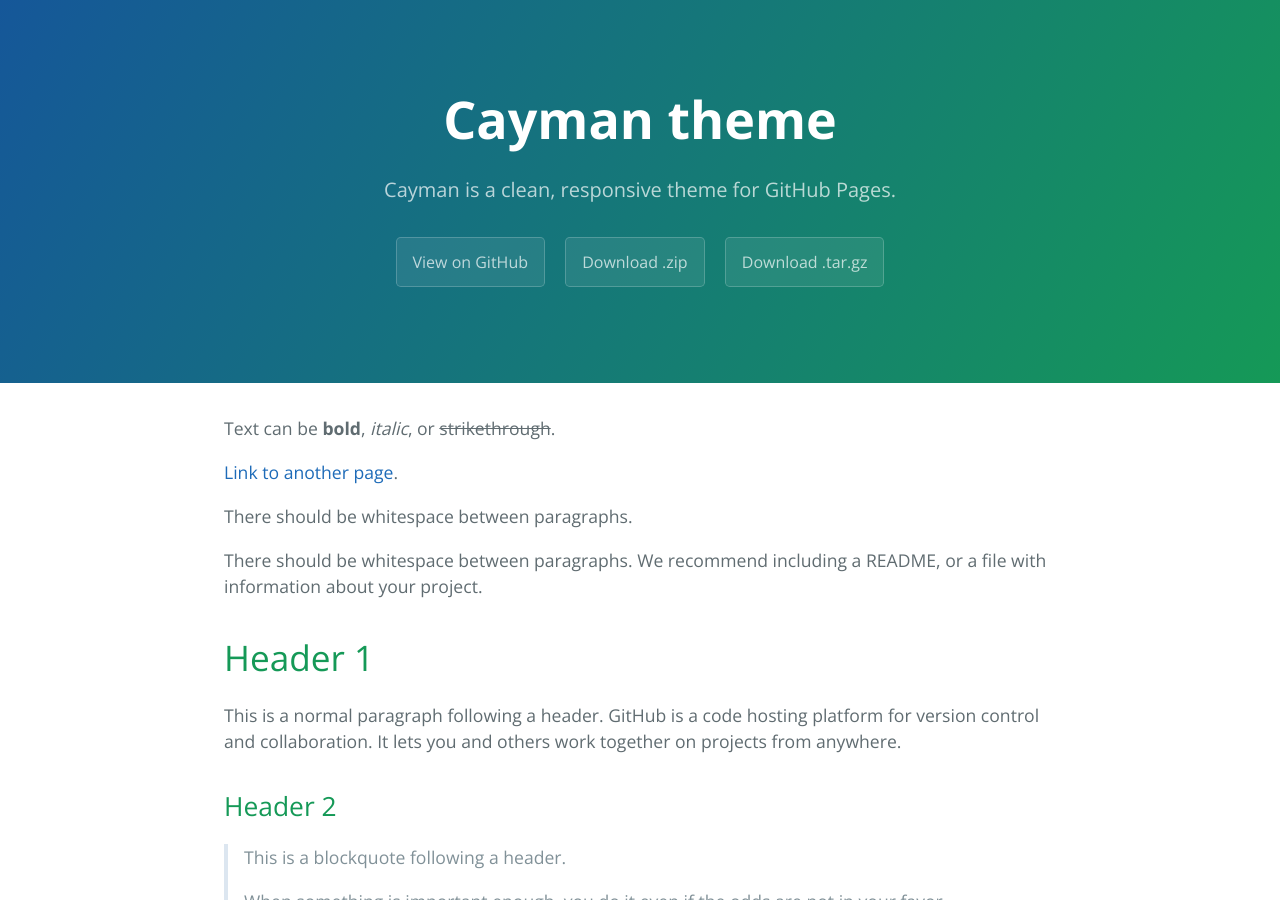
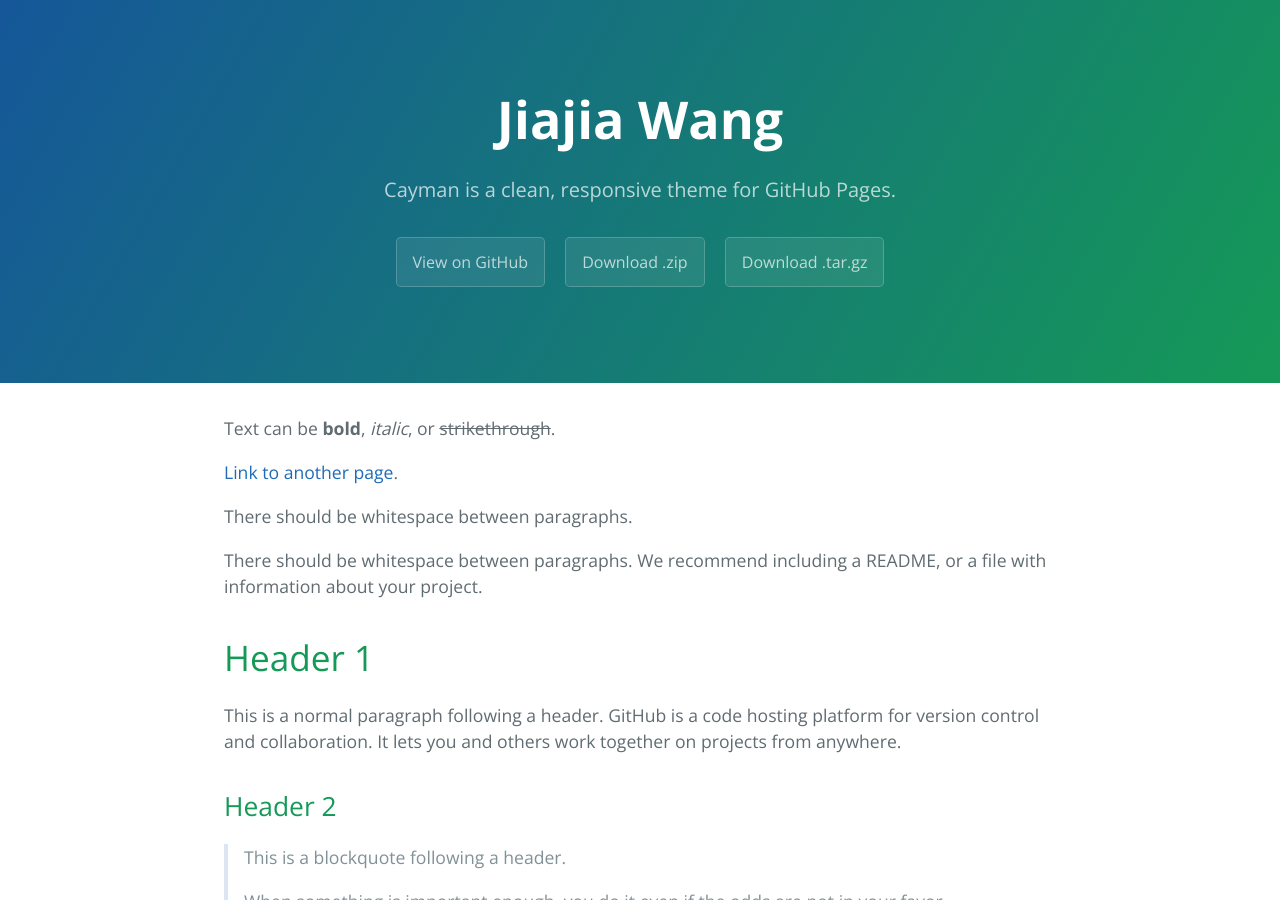
Before and after one commit to additionjj/jiajia_website, a Jekyll site: the page built from index.md, in a window 1280 px wide and 900 px high. Built offline with Jekyll 4.4.1, drawn with Linux system fonts in a browser that asks for light colours.

Commit message:
Update _config.yml

```diff
--- a/_config.yml
+++ b/_config.yml
@@ -1,4 +1,4 @@
-title: Cayman theme
+title: Jiajia Wang
 description: Cayman is a clean, responsive theme for GitHub Pages.
 show_downloads: true
 google_analytics:
```
